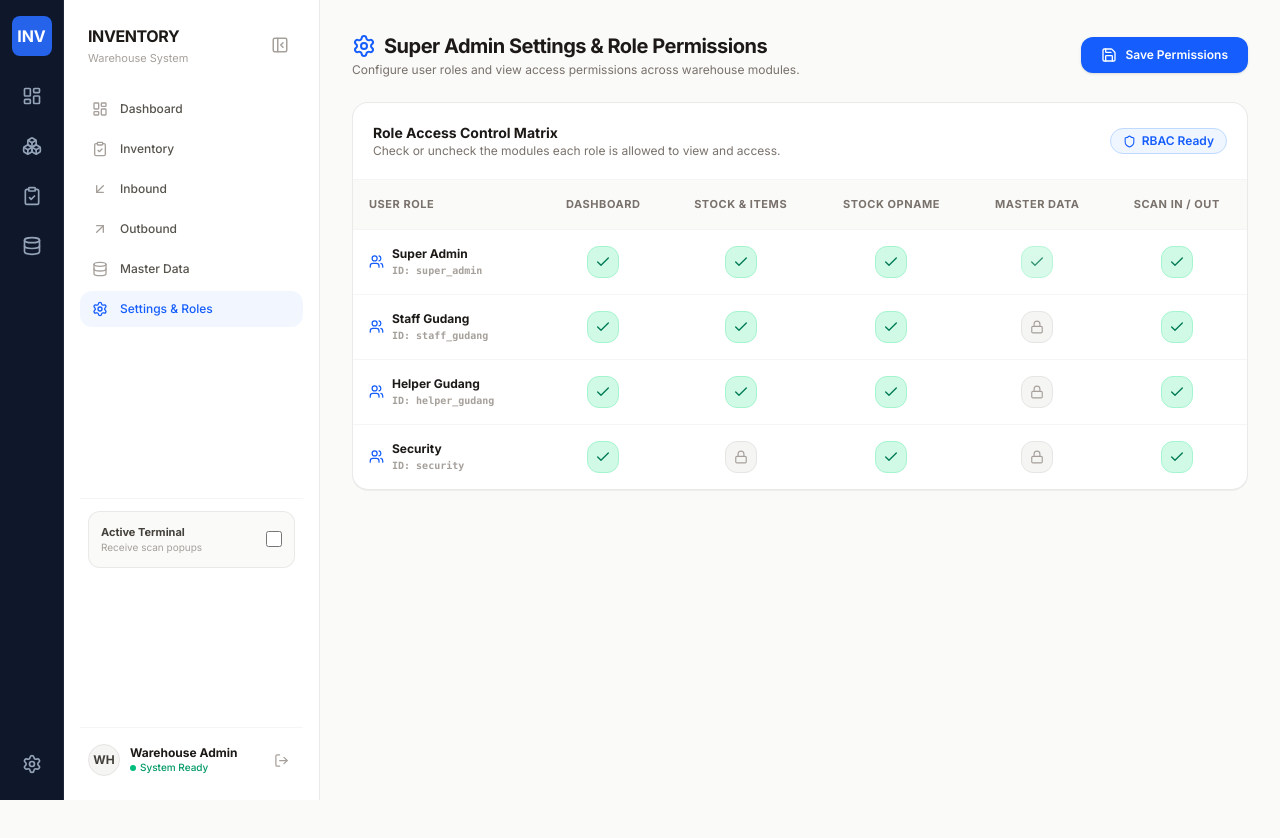
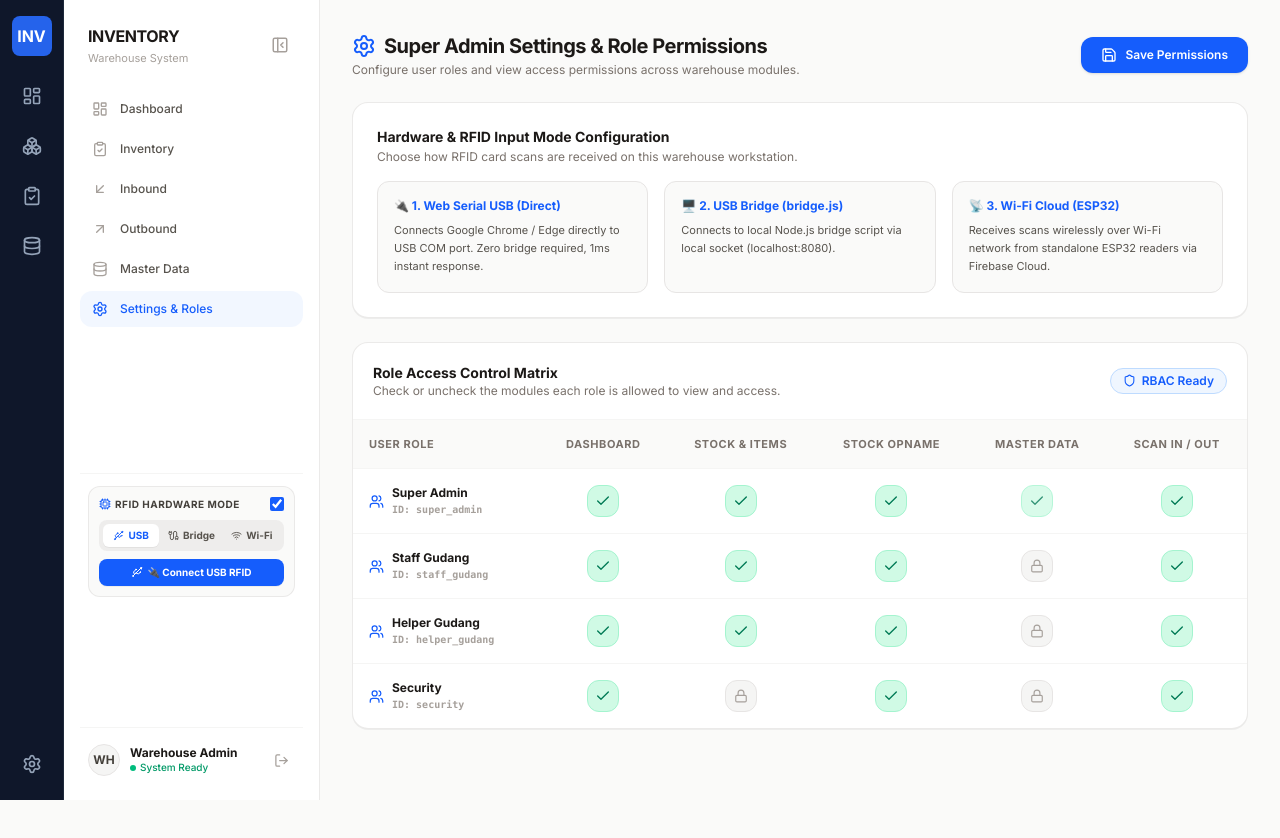
Before and after one commit to wellproject0907-ux/inventory, a Next.js app: page /settings in a window 1280 px wide. Shown: the top 838 px of the page. Before the commit the page ends 800 px from the top, so only its background shows below. Built offline with nearby package versions, Linux system fonts and the light colour scheme; no server answers; the database is empty.

Commit message:
Implement RFID Hardware Mode selector (Web Serial USB Direct, USB Bridge, Wi-Fi Cloud) with 1-click Connect USB button

```diff
--- a/src/app/settings/page.jsx
+++ b/src/app/settings/page.jsx
@@ -103,6 +103,43 @@ export default function SettingsPage() {
         </div>
       )}
 
+      {/* Hardware & RFID Input Configuration Card */}
+      <div className="bg-white rounded-2xl border border-stone-200/80 p-6 shadow-2xs space-y-4">
+        <div>
+          <h3 className="text-sm font-bold text-stone-900">Hardware & RFID Input Mode Configuration</h3>
+          <p className="text-xs text-stone-500 mt-0.5">Choose how RFID card scans are received on this warehouse workstation.</p>
+        </div>
+
+        <div className="grid grid-cols-1 md:grid-cols-3 gap-4 text-xs">
+          <div className="p-4 rounded-xl border border-stone-200 bg-stone-50 space-y-2">
+            <div className="font-bold text-blue-600 flex items-center gap-1.5">
+              <span>🔌 1. Web Serial USB (Direct)</span>
+            </div>
+            <p className="text-stone-600 text-[11px] leading-relaxed">
+              Connects Google Chrome / Edge directly to USB COM port. Zero bridge required, 1ms instant response.
+            </p>
+          </div>
+
+          <div className="p-4 rounded-xl border border-stone-200 bg-stone-50 space-y-2">
+            <div className="font-bold text-blue-600 flex items-center gap-1.5">
+              <span>🖥️ 2. USB Bridge (bridge.js)</span>
+            </div>
+            <p className="text-stone-600 text-[11px] leading-relaxed">
+              Connects to local Node.js bridge script via local socket (localhost:8080).
+            </p>
+          </div>
+
+          <div className="p-4 rounded-xl border border-stone-200 bg-stone-50 space-y-2">
+            <div className="font-bold text-blue-600 flex items-center gap-1.5">
+              <span>📡 3. Wi-Fi Cloud (ESP32)</span>
+            </div>
+            <p className="text-stone-600 text-[11px] leading-relaxed">
+              Receives scans wirelessly over Wi-Fi network from standalone ESP32 readers via Firebase Cloud.
+            </p>
+          </div>
+        </div>
+      </div>
+
       {/* Role Permissions Matrix */}
       <div className="bg-white rounded-2xl border border-stone-200/80 overflow-hidden shadow-2xs">
         <div className="p-5 border-b border-stone-100 flex items-center justify-between">
--- a/src/components/dashboard/RfidModalManager.jsx
+++ b/src/components/dashboard/RfidModalManager.jsx
@@ -35,6 +35,37 @@ export default function RfidModalManager() {
   const [historyList, setHistoryList] = useState([]);
 
   const [loading, setLoading] = useState(false);
+
+  // Handle direct Web Serial / Local scan event handler
+  const handleDirectScanUid = async (uid) => {
+    const isActiveTerminal = typeof window === 'undefined' || localStorage.getItem('active_terminal') !== 'false';
+    if (!isActiveTerminal) return;
+
+    const currentPath = typeof window !== 'undefined' ? window.location.pathname.replace(/\/$/, '') : '';
+
+    if (currentPath === '/inbound') {
+      setItemData({ id: uid, nfc_uid: uid, needs_naming: true });
+      setActiveModal('scan1');
+    } else if (currentPath === '/outbound') {
+      try {
+        const res = await fetch('/api/barang');
+        if (res.ok) {
+          const docs = await res.json();
+          const found = docs.find(d => String(d.nfc_uid || d.id).toUpperCase() === String(uid).toUpperCase());
+          if (found) {
+            setItemData(found);
+            setActiveModal('scan2');
+          }
+        }
+      } catch (e) {}
+    }
+  };
+
+  useEffect(() => {
+    if (typeof window !== 'undefined') {
+      window.triggerDirectScanUid = handleDirectScanUid;
+    }
+  }, []);
 
   useEffect(() => {
     const fetchData = async () => {
--- a/src/components/sidebar/WhiteSubpanel.jsx
+++ b/src/components/sidebar/WhiteSubpanel.jsx
@@ -1,5 +1,6 @@
 'use client';
 
+import { useState, useEffect } from 'react';
 import Link from 'next/link';
 import { usePathname } from 'next/navigation';
 import {
@@ -11,11 +12,46 @@ import {
   PanelLeftClose,
   PanelLeftOpen,
   ArrowDownLeft,
-  ArrowUpRight
+  ArrowUpRight,
+  Cpu,
+  Wifi,
+  Usb,
+  Cable
 } from 'lucide-react';
+import { connectWebSerial } from '@/services/rfid/webSerialDriver';
 
 export default function WhiteSubpanel({ isCollapsed, onToggle }) {
   const pathname = usePathname();
+  const [rfidMode, setRfidMode] = useState('web_serial');
+  const [usbConnected, setUsbConnected] = useState(false);
+
+  useEffect(() => {
+    if (typeof window !== 'undefined') {
+      const savedMode = localStorage.getItem('rfid_input_mode') || 'web_serial';
+      setRfidMode(savedMode);
+    }
+  }, []);
+
+  const handleModeChange = (mode) => {
+    setRfidMode(mode);
+    if (typeof window !== 'undefined') {
+      localStorage.setItem('rfid_input_mode', mode);
+    }
+  };
+
+  const handleConnectUsb = async () => {
+    const success = await connectWebSerial((uid) => {
+      if (typeof window !== 'undefined' && window.triggerDirectScanUid) {
+        window.triggerDirectScanUid(uid);
+      }
+    }, (err) => {
+      alert('USB Serial Error: ' + err);
+    });
+
+    if (success) {
+      setUsbConnected(true);
+    }
+  };
 
   const menus = [
     { label: 'Dashboard', href: '/', icon: LayoutDashboard },
@@ -81,21 +117,66 @@ export default function WhiteSubpanel({ isCollapsed, onToggle }) {
         </div>
       </div>
 
-      {/* Active Terminal Mode Toggle */}
-      <div className="border-t border-stone-100 pt-3 px-2 mb-3">
-        <div className="bg-stone-50 border border-stone-200/80 rounded-xl p-3 flex items-center justify-between">
-          <div>
-            <p className="text-[11px] font-bold text-stone-700">Active Terminal</p>
-            <p className="text-[10px] text-stone-400">Receive scan popups</p>
+      {/* RFID Hardware Mode Selector */}
+      <div className="border-t border-stone-100 pt-3 px-2 mb-2 space-y-2">
+        <div className="bg-stone-50 border border-stone-200/80 rounded-xl p-2.5 space-y-2">
+          <div className="flex items-center justify-between">
+            <span className="text-[10px] font-bold text-stone-700 uppercase tracking-wider flex items-center gap-1">
+              <Cpu size={12} className="text-blue-600" /> RFID Hardware Mode
+            </span>
+            <input
+              type="checkbox"
+              defaultChecked={typeof window !== 'undefined' ? localStorage.getItem('active_terminal') !== 'false' : true}
+              onChange={(e) => {
+                localStorage.setItem('active_terminal', e.target.checked ? 'true' : 'false');
+              }}
+              title="Active Terminal Toggle"
+              className="w-3.5 h-3.5 text-blue-600 rounded accent-blue-600 cursor-pointer"
+            />
           </div>
-          <input
-            type="checkbox"
-            defaultChecked={typeof window !== 'undefined' ? localStorage.getItem('active_terminal') === 'true' : false}
-            onChange={(e) => {
-              localStorage.setItem('active_terminal', e.target.checked ? 'true' : 'false');
-            }}
-            className="w-4 h-4 text-blue-600 rounded accent-blue-600 cursor-pointer"
-          />
+
+          <div className="grid grid-cols-3 gap-1 bg-stone-200/60 p-1 rounded-lg text-[10px] font-bold">
+            <button
+              onClick={() => handleModeChange('web_serial')}
+              className={`py-1 rounded-md transition cursor-pointer flex items-center justify-center gap-1 ${
+                rfidMode === 'web_serial' ? 'bg-white text-blue-600 shadow-2xs' : 'text-stone-600 hover:text-stone-900'
+              }`}
+              title="Direct USB Web Serial (Chrome/Edge)"
+            >
+              <Usb size={11} /> USB
+            </button>
+            <button
+              onClick={() => handleModeChange('bridge')}
+              className={`py-1 rounded-md transition cursor-pointer flex items-center justify-center gap-1 ${
+                rfidMode === 'bridge' ? 'bg-white text-blue-600 shadow-2xs' : 'text-stone-600 hover:text-stone-900'
+              }`}
+              title="Node.js USB Bridge (bridge.js)"
+            >
+              <Cable size={11} /> Bridge
+            </button>
+            <button
+              onClick={() => handleModeChange('wifi')}
+              className={`py-1 rounded-md transition cursor-pointer flex items-center justify-center gap-1 ${
+                rfidMode === 'wifi' ? 'bg-white text-blue-600 shadow-2xs' : 'text-stone-600 hover:text-stone-900'
+              }`}
+              title="ESP32 Wi-Fi Standalone Reader"
+            >
+              <Wifi size={11} /> Wi-Fi
+            </button>
+          </div>
+
+          {rfidMode === 'web_serial' && (
+            <button
+              onClick={handleConnectUsb}
+              className={`w-full py-1.5 rounded-lg text-[10px] font-bold transition cursor-pointer flex items-center justify-center gap-1 ${
+                usbConnected
+                  ? 'bg-emerald-100 text-emerald-800 border border-emerald-300'
+                  : 'bg-blue-600 hover:bg-blue-700 text-white shadow-2xs'
+              }`}
+            >
+              <Usb size={12} /> {usbConnected ? '✅ USB RFID Connected' : '🔌 Connect USB RFID'}
+            </button>
+          )}
         </div>
       </div>
 
--- /dev/null
+++ b/src/services/rfid/webSerialDriver.js
@@ -0,0 +1,76 @@
+// Web Serial API Driver for direct USB RFID scanning in Chrome/Edge (Windows/Mac/Linux)
+let activePort = null;
+let activeReader = null;
+let isReading = false;
+
+export async function connectWebSerial(onScanCallback, onErrorCallback) {
+  if (typeof window === 'undefined' || !('serial' in navigator)) {
+    if (onErrorCallback) onErrorCallback('Web Serial API is not supported in this browser. Please use Google Chrome or Microsoft Edge.');
+    return false;
+  }
+
+  try {
+    // Request COM port permission from user
+    activePort = await navigator.serial.requestPort();
+    await activePort.open({ baudRate: 9600 });
+
+    isReading = true;
+
+    // Start reading line by line from USB Serial port
+    const textDecoder = new TextDecoderStream();
+    const readableStreamClosed = activePort.readable.pipeTo(textDecoder.writable);
+    const reader = textDecoder.readable.getReader();
+    activeReader = reader;
+
+    let buffer = '';
+
+    (async () => {
+      try {
+        while (isReading) {
+          const { value, done } = await reader.read();
+          if (done) break;
+          if (value) {
+            buffer += value;
+            const lines = buffer.split(/\r?\n/);
+            buffer = lines.pop(); // Keep remaining incomplete line
+
+            for (const line of lines) {
+              const uid = line.trim();
+              if (uid && /^[0-9A-Fa-f]{4,16}$/.test(uid)) {
+                if (onScanCallback) onScanCallback(uid.toUpperCase());
+              }
+            }
+          }
+        }
+      } catch (err) {
+        console.error('Web Serial read error:', err);
+        if (onErrorCallback) onErrorCallback(err.message);
+      } finally {
+        reader.releaseLock();
+      }
+    })();
+
+    return true;
+  } catch (err) {
+    console.error('Web Serial connect error:', err);
+    if (onErrorCallback) onErrorCallback(err.message);
+    return false;
+  }
+}
+
+export async function disconnectWebSerial() {
+  isReading = false;
+  try {
+    if (activeReader) {
+      await activeReader.cancel();
+    }
+    if (activePort) {
+      await activePort.close();
+      activePort = null;
+    }
+  } catch (e) {}
+}
+
+export function isWebSerialSupported() {
+  return typeof window !== 'undefined' && 'serial' in navigator;
+}
```
